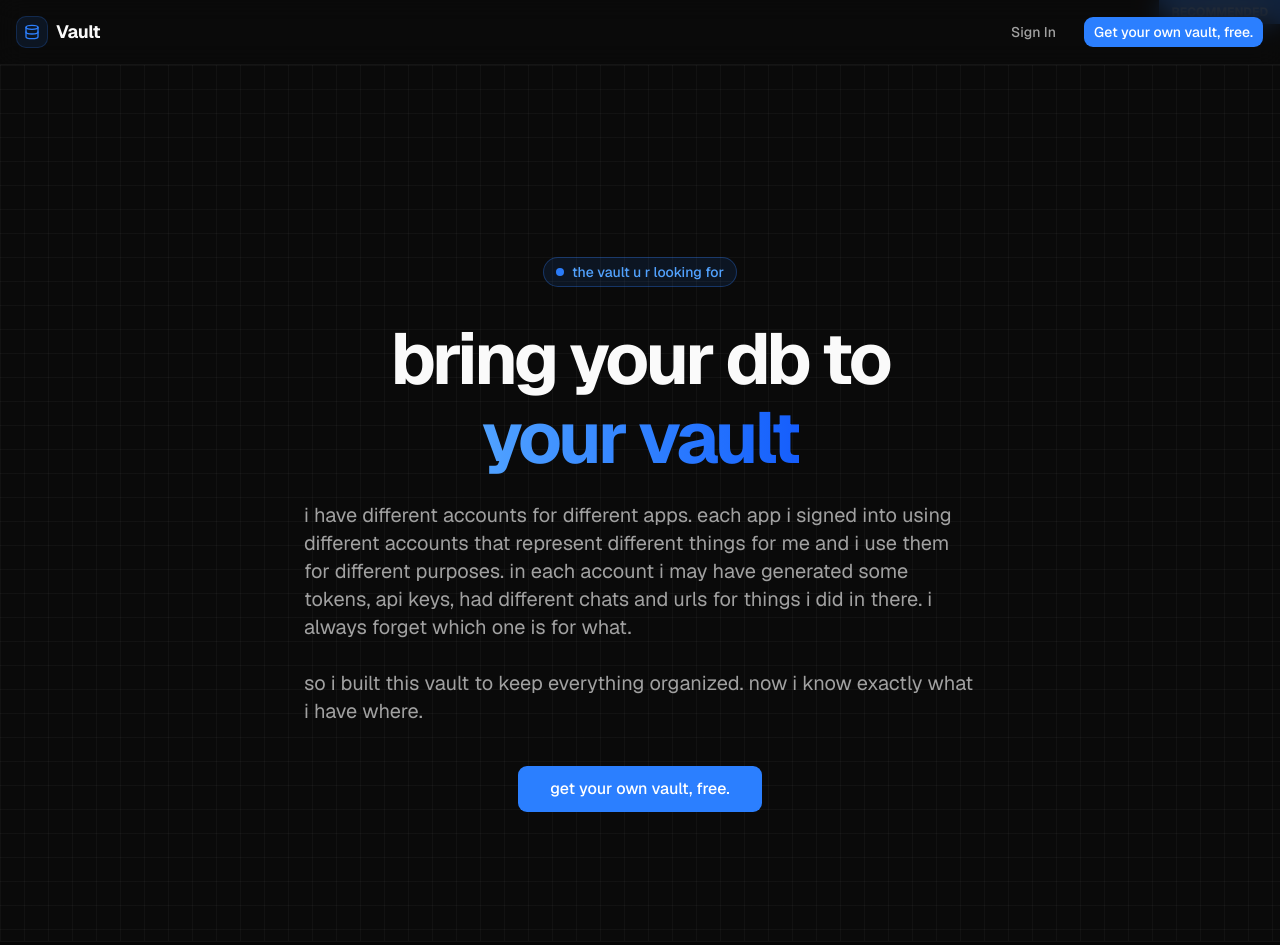
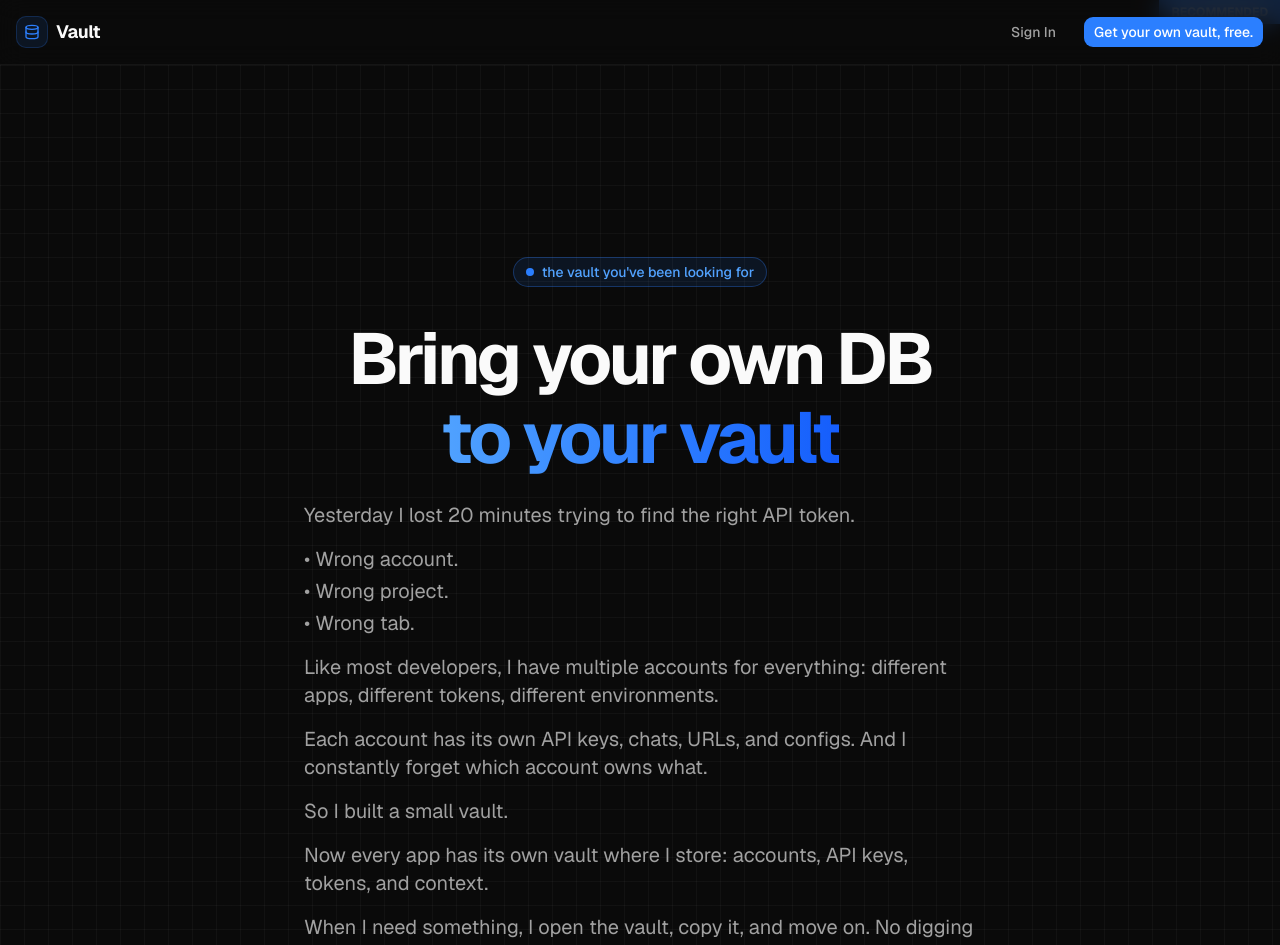
Before and after one commit to fdudramo/Vault, a Next.js app: page / in a window 1280 px wide. Shown: the top 945 px of the page. Built offline with nearby package versions, Linux system fonts and the light colour scheme; no server answers.

Commit message:
postioning

```diff
--- a/app/page.tsx
+++ b/app/page.tsx
@@ -1,8 +1,15 @@
-"use client"
+"use client";
 
 import Link from "next/link";
 import { Button } from "@/components/ui/button";
-import { Database, Copy, CheckCircle2, Shield, HardDrive, Lock } from "lucide-react";
+import {
+  Database,
+  Copy,
+  CheckCircle2,
+  Shield,
+  HardDrive,
+  Lock,
+} from "lucide-react";
 import { motion } from "motion/react";
 
 export default function LandingPage() {
@@ -19,7 +26,10 @@ export default function LandingPage() {
           </div>
           <div className="flex items-center gap-4">
             <Link href="/app">
-              <Button variant="ghost" className="text-muted-foreground hover:text-foreground">
+              <Button
+                variant="ghost"
+                className="text-muted-foreground hover:text-foreground"
+              >
                 Sign In
               </Button>
             </Link>
@@ -46,7 +56,7 @@ export default function LandingPage() {
               className="inline-flex items-center rounded-full border border-blue-500/30 bg-blue-500/10 px-3 py-1 text-sm font-medium text-blue-400 mb-8"
             >
               <span className="flex size-2 rounded-full bg-blue-500 mr-2 animate-pulse"></span>
-              the vault u r looking for
+              the vault you've been looking for
             </motion.div>
 
             <motion.h1
@@ -55,9 +65,10 @@ export default function LandingPage() {
               transition={{ duration: 0.5, delay: 0.1 }}
               className="text-5xl md:text-7xl font-bold tracking-tighter max-w-4xl mb-6 leading-[1.1]"
             >
-              bring your db to<br className="hidden md:block" />
+              Bring your own DB
+              <br className="hidden md:block" />
               <span className="text-transparent bg-clip-text bg-gradient-to-r from-blue-400 to-blue-600">
-                your vault
+                to your vault
               </span>
             </motion.h1>
 
@@ -67,9 +78,42 @@ export default function LandingPage() {
               transition={{ duration: 0.5, delay: 0.2 }}
               className="text-lg md:text-xl text-muted-foreground max-w-2xl mb-10 text-left"
             >
-              i have different accounts for different apps. each app i signed into using different accounts that represent different things for me and i use them for different purposes. in each account i may have generated some tokens, api keys, had different chats and urls for things i did in there. i always forget which one is for what.
-              <br /><br />
-              so i built this vault to keep everything organized. now i know exactly what i have where.
+              <div className="space-y-4 text-left">
+                <p className="text-muted-foreground">
+                  Yesterday I lost 20 minutes trying to find the right API
+                  token.
+                </p>
+
+                <ul className="list-none space-y-1 text-muted-foreground">
+                  <li>• Wrong account.</li>
+                  <li>• Wrong project.</li>
+                  <li>• Wrong tab.</li>
+                </ul>
+
+                <p className="text-muted-foreground">
+                  Like most developers, I have multiple accounts for everything:
+                  different apps, different tokens, different environments.
+                </p>
+
+                <p className="text-muted-foreground">
+                  Each account has its own API keys, chats, URLs, and configs.
+                  And I constantly forget which account owns what.
+                </p>
+
+                <p className="text-muted-foreground">
+                  So I built a small vault.
+                </p>
+
+                <p className="text-muted-foreground">
+                  Now every app has its own vault where I store: accounts, API
+                  keys, tokens, and context.
+                </p>
+
+                <p className="text-muted-foreground">
+                  When I need something, I open the vault, copy it, and move on.
+                  No digging through settings. No guessing which account it was.
+                </p>
+              </div>
             </motion.p>
 
             <motion.div
@@ -78,7 +122,10 @@ export default function LandingPage() {
               transition={{ duration: 0.5, delay: 0.3 }}
             >
               <Link href="/app">
-                <Button size="lg" className="bg-blue-500 text-white hover:bg-blue-600 font-medium w-full sm:w-auto px-8 h-12 text-base">
+                <Button
+                  size="lg"
+                  className="bg-blue-500 text-white hover:bg-blue-600 font-medium w-full sm:w-auto px-8 h-12 text-base"
+                >
                   get your own vault, free.
                 </Button>
               </Link>
@@ -90,7 +137,9 @@ export default function LandingPage() {
         <section className="py-24 border-t border-white/5 bg-black/50">
           <div className="container mx-auto px-4">
             <div className="mb-16 max-w-3xl">
-              <h2 className="text-3xl md:text-4xl font-bold tracking-tight mb-4">what u get</h2>
+              <h2 className="text-3xl md:text-4xl font-bold tracking-tight mb-4">
+                what u get
+              </h2>
             </div>
 
             <div className="grid md:grid-cols-2 lg:grid-cols-3 gap-6">
@@ -98,24 +147,32 @@ export default function LandingPage() {
                 {
                   icon: <Database className="size-5 text-blue-400" />,
                   title: "one vault per app",
-                  description: "keep each app's accounts, tokens, api keys, and context all in one place."
+                  description:
+                    "keep each app's accounts, tokens, api keys, and context all in one place.",
                 },
                 {
                   icon: <Copy className="size-5 text-blue-400" />,
                   title: "copy fast",
-                  description: "one click to copy any token or key. no more digging through settings."
+                  description:
+                    "one click to copy any token or key. no more digging through settings.",
                 },
                 {
                   icon: <CheckCircle2 className="size-5 text-blue-400" />,
                   title: "its free",
-                  description: "local storage is free. supabase sync is $1/month. thats it."
-                }
+                  description:
+                    "local storage is free. supabase sync is $1/month. thats it.",
+                },
               ].map((feature, i) => (
-                <div key={i} className="p-6 rounded-2xl border border-white/5 bg-white/[0.02] hover:bg-white/[0.04] transition-colors">
+                <div
+                  key={i}
+                  className="p-6 rounded-2xl border border-white/5 bg-white/[0.02] hover:bg-white/[0.04] transition-colors"
+                >
                   <div className="size-10 rounded-lg bg-blue-500/10 flex items-center justify-center border border-blue-500/20 mb-4">
                     {feature.icon}
                   </div>
-                  <h3 className="text-xl font-semibold mb-2">{feature.title}</h3>
+                  <h3 className="text-xl font-semibold mb-2">
+                    {feature.title}
+                  </h3>
                   <p className="text-muted-foreground leading-relaxed">
                     {feature.description}
                   </p>
@@ -129,7 +186,9 @@ export default function LandingPage() {
         <section className="py-16 md:py-32">
           <div className="mx-auto max-w-5xl px-6">
             <div className="mx-auto max-w-2xl space-y-6 text-center mb-12">
-              <h2 className="text-3xl md:text-4xl font-bold tracking-tight">plans & pricing</h2>
+              <h2 className="text-3xl md:text-4xl font-bold tracking-tight">
+                plans & pricing
+              </h2>
               <p className="text-muted-foreground text-lg">
                 secure your accounts exactly how you want.
               </p>
@@ -140,12 +199,21 @@ export default function LandingPage() {
                 <div className="space-y-4">
                   <div>
                     <h2 className="font-medium">Free Plan</h2>
-                    <span className="my-3 block text-2xl font-semibold">$0 / forever</span>
-                    <p className="text-muted-foreground text-sm">Perfect for simple local storage.</p>
+                    <span className="my-3 block text-2xl font-semibold">
+                      $0 / forever
+                    </span>
+                    <p className="text-muted-foreground text-sm">
+                      Perfect for simple local storage.
+                    </p>
                   </div>
 
                   <Link href="/app">
-                    <Button variant="outline" className="w-full border-white/10 hover:border-white/20">Get Started</Button>
+                    <Button
+                      variant="outline"
+                      className="w-full border-white/10 hover:border-white/20"
+                    >
+                      Get Started
+                    </Button>
                   </Link>
 
                   <hr className="border-dashed border-white/10" />
@@ -162,7 +230,8 @@ export default function LandingPage() {
                       </li>
                     ))}
                     <li className="text-muted-foreground text-sm italic">
-                      Note: If you clear your browser storage, cache, or update, your data will be gone!
+                      Note: If you clear your browser storage, cache, or update,
+                      your data will be gone!
                     </li>
                   </ul>
                 </div>
@@ -176,20 +245,28 @@ export default function LandingPage() {
                         RECOMMENDED
                       </div>
                       <h2 className="font-medium text-blue-400">Pro Plan</h2>
-                      <span className="my-3 block text-2xl font-semibold">$1 / mo</span>
-                      <p className="text-muted-foreground text-sm">billed annually</p>
+                      <span className="my-3 block text-2xl font-semibold">
+                        $1 / mo
+                      </span>
+                      <p className="text-muted-foreground text-sm">
+                        billed annually
+                      </p>
                     </div>
 
                     <Button
                       className="w-full bg-blue-500 text-white hover:bg-blue-600"
-                      onClick={() => window.open('https://t.me/OmarGatara', '_blank')}
+                      onClick={() =>
+                        window.open("https://t.me/OmarGatara", "_blank")
+                      }
                     >
                       Talk to me
                     </Button>
                   </div>
 
                   <div>
-                    <div className="text-sm font-medium">Everything in free plus:</div>
+                    <div className="text-sm font-medium">
+                      Everything in free plus:
+                    </div>
 
                     <ul className="mt-4 list-outside space-y-3 text-sm">
                       {[
@@ -203,7 +280,8 @@ export default function LandingPage() {
                         </li>
                       ))}
                       <li className="text-muted-foreground text-sm italic">
-                        Note: If you clear browser storage, you just need to re-authenticate your Supabase. Your data is safe!
+                        Note: If you clear browser storage, you just need to
+                        re-authenticate your Supabase. Your data is safe!
                       </li>
                     </ul>
                   </div>
```
